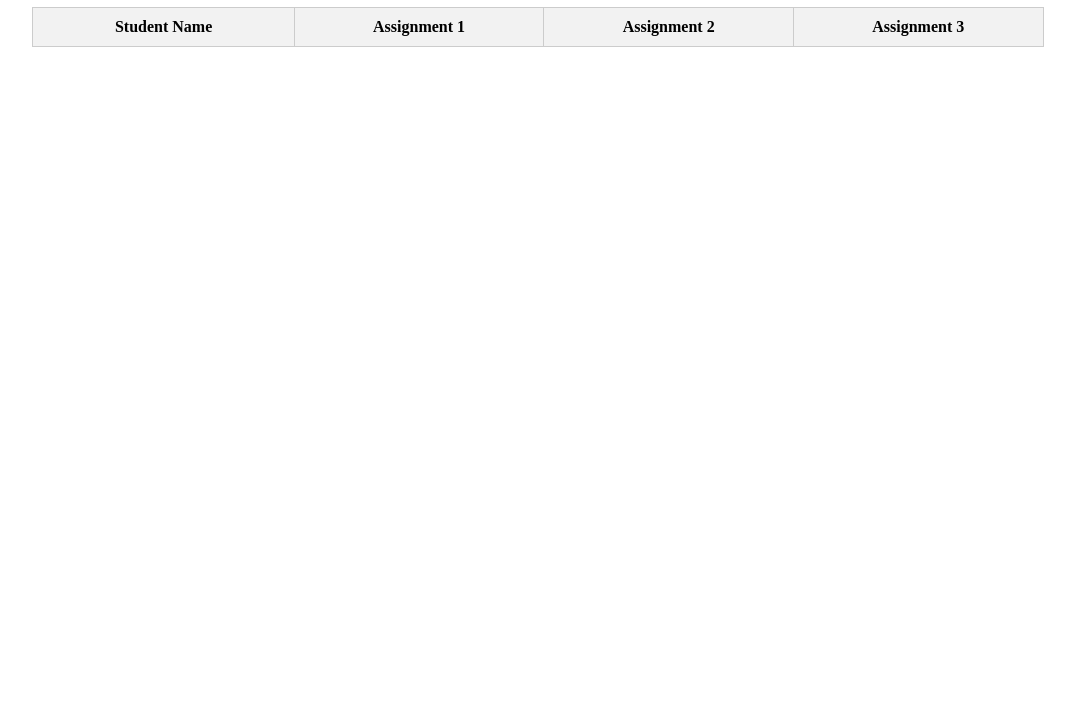
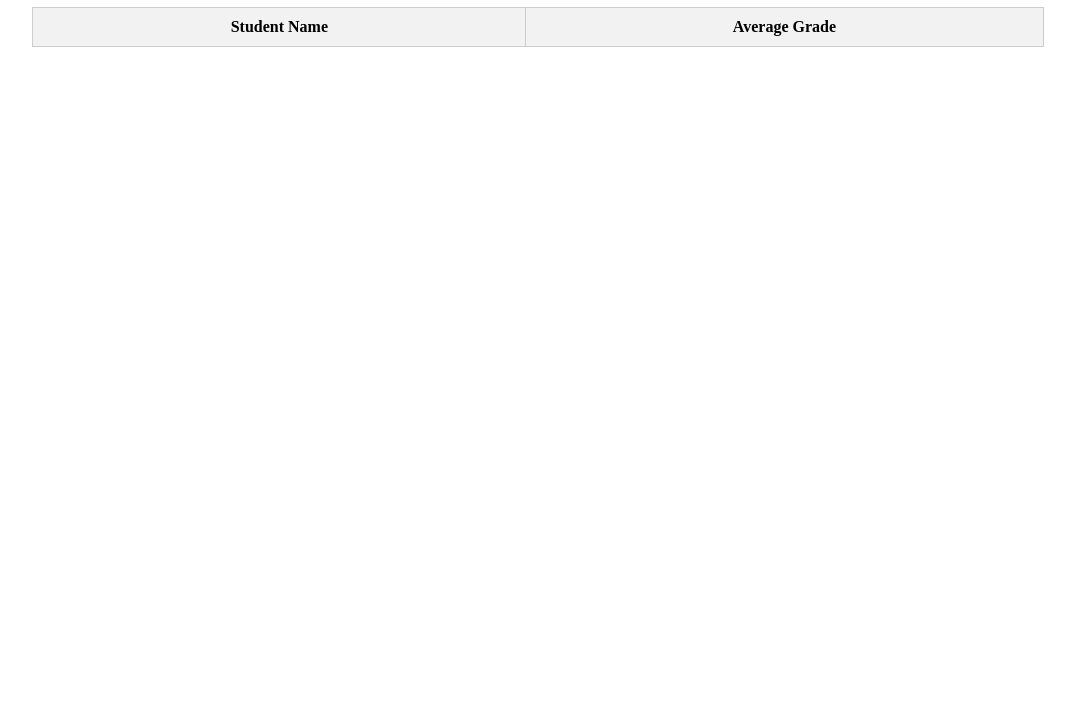
Before and after one commit to mafzal31/mafzal31.github.io, a website: page gradebook.html in a window 1280 px wide. Shown: the part 73-800 px from the top of the page, without its empty margins (102-1177 px from the left). Drawn offline with Linux system fonts and the light colour scheme; no server answers.

Commit message:
Update gradebook.html

```diff
--- a/gradebook.html
+++ b/gradebook.html
@@ -26,9 +26,7 @@
     <thead>
       <tr>
         <th>Student Name</th>
-        <th>Assignment 1</th>
-        <th>Assignment 2</th>
-        <th>Assignment 3</th>
+        <th colspan="3">Average Grade</th>
       </tr>
     </thead>
     <tbody>
```
